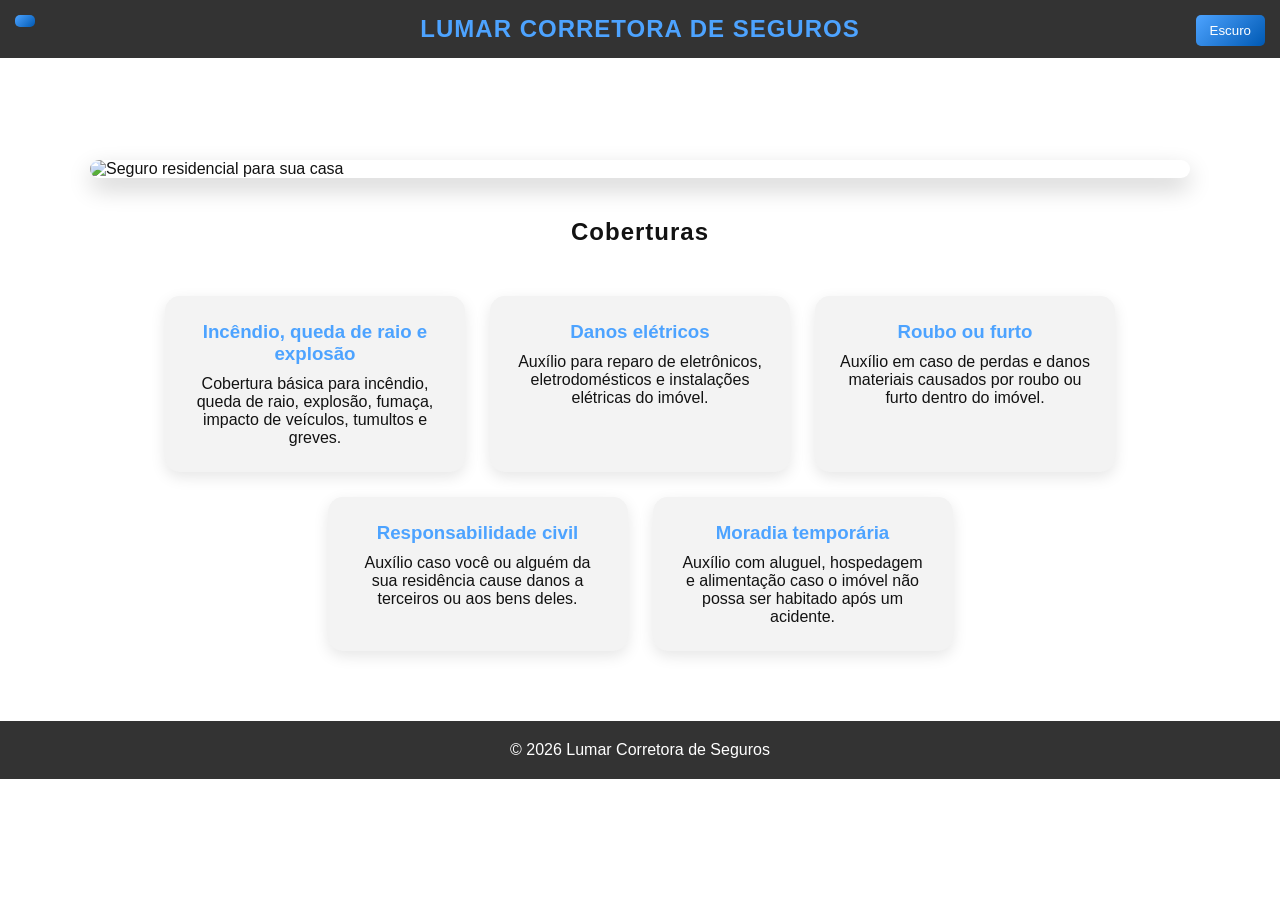
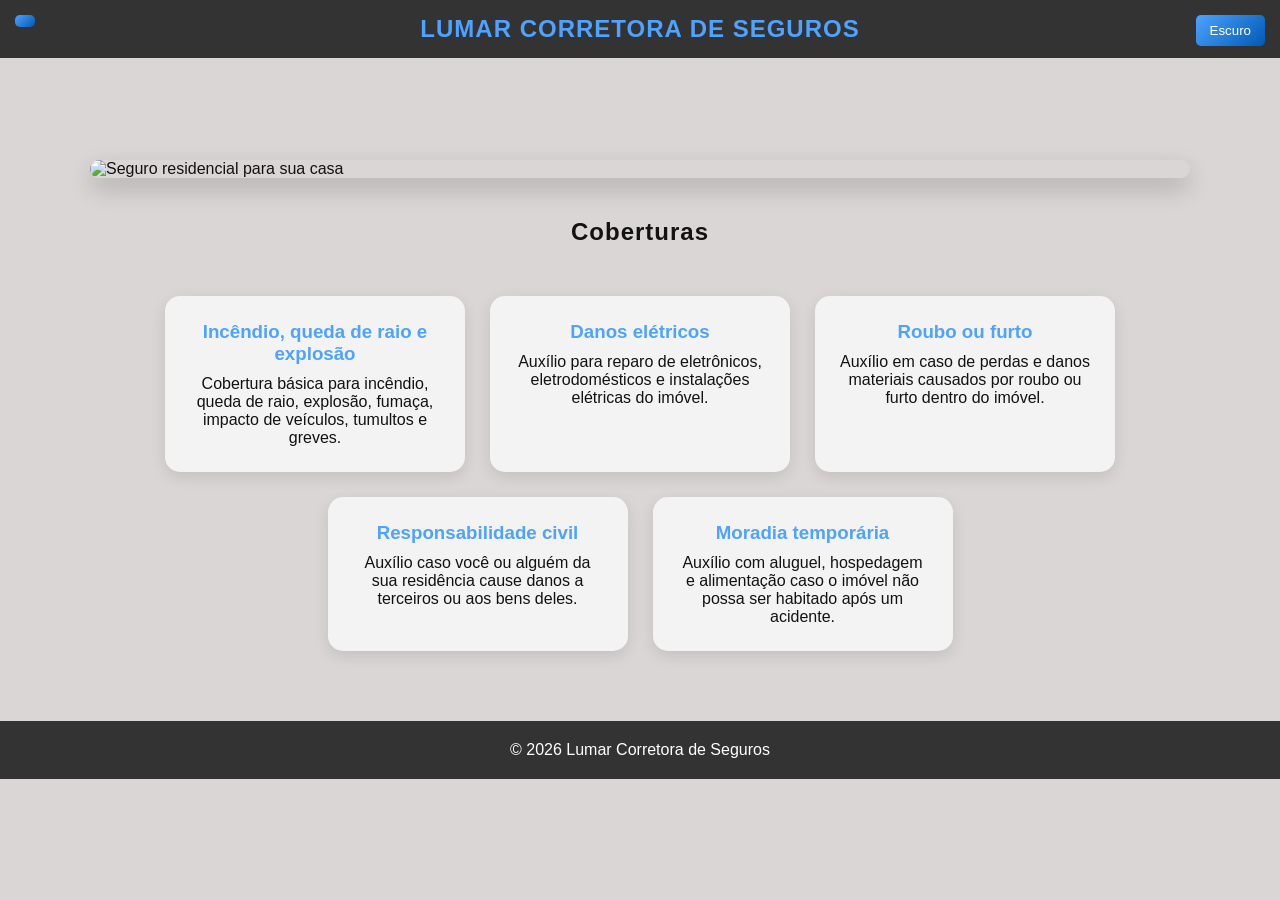

troquei o banco para o fairebase e esta funcionando o crud completo

--- a/frontend/seguros.css
+++ b/frontend/seguros.css
@@ -7,7 +7,7 @@
 
 :root {
     --black: #121212;
-    --white: #ffffff;
+    --white: #dad6d6;
     --blue: #4da3ff;
 }
 
